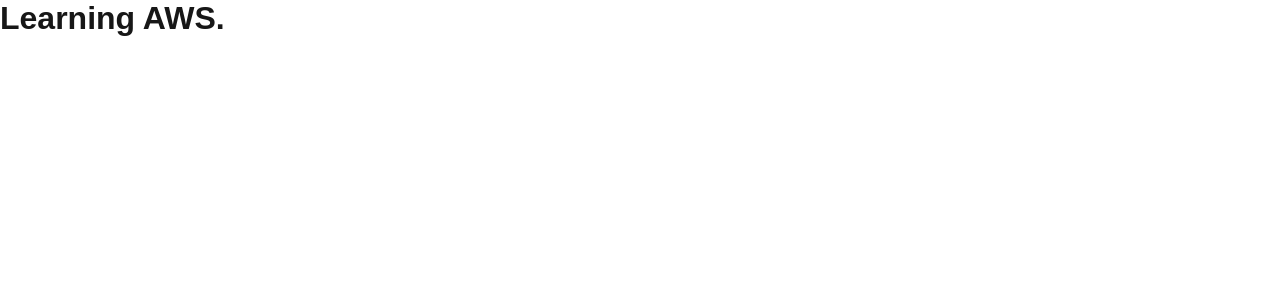
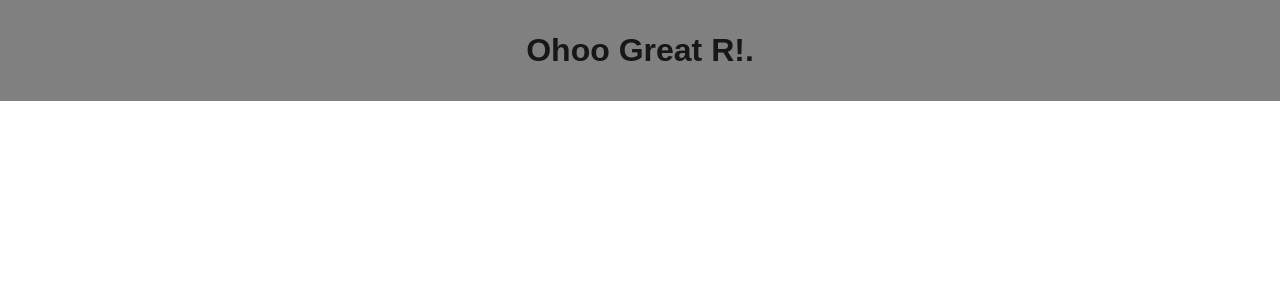
Before and after one commit to soniakshay/react-ci-cd-demo, a Next.js app: page / in a window 1280 px wide. Shown: the top 300 px of the page. Built offline with nearby package versions, Linux system fonts and the light colour scheme.

Commit message:
#great commit after success
#great commit after success

```diff
--- a/src/app/globals.css
+++ b/src/app/globals.css
@@ -14,6 +14,7 @@
 body {
   max-width: 100vw;
   overflow-x: hidden;
+  background-color: white;
 }
 
 body {
@@ -40,3 +41,11 @@
     color-scheme: dark;
   }
 }
+
+.box{
+  justify-content: center;
+  display: flex;
+  align-items: center;
+  background: gray;
+  padding: 2rem;
+}
--- a/src/app/page.tsx
+++ b/src/app/page.tsx
@@ -1,10 +1,14 @@
 
 import React from 'react';
+import './globals.css'
 
 export default function Home() {
   return (
     <>
-      <h1>Learning AWS.</h1>
+        <div  className={'box'} >
+            <h1>Ohoo Great R!.</h1>
+
+        </div>
     </>
   );
 }
```
